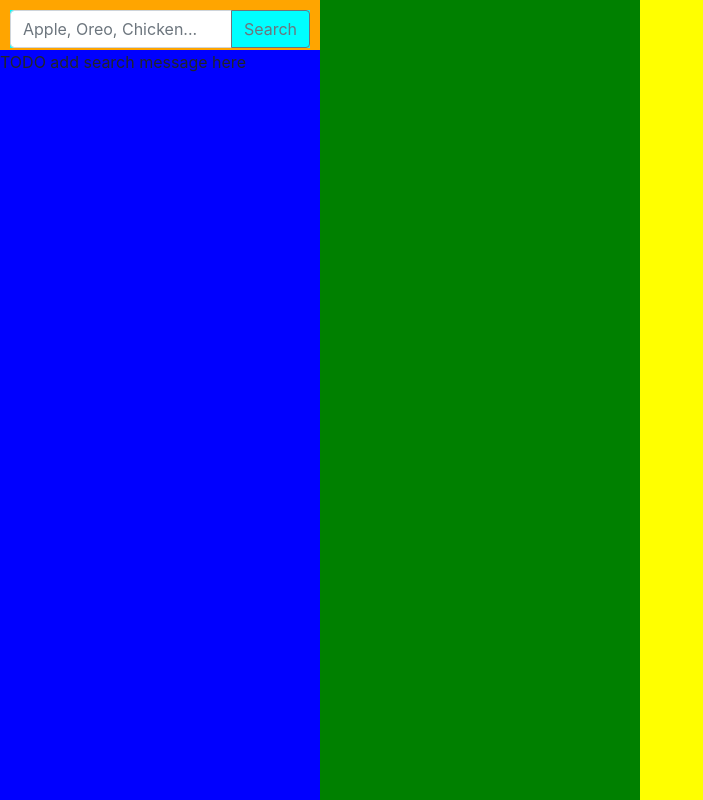
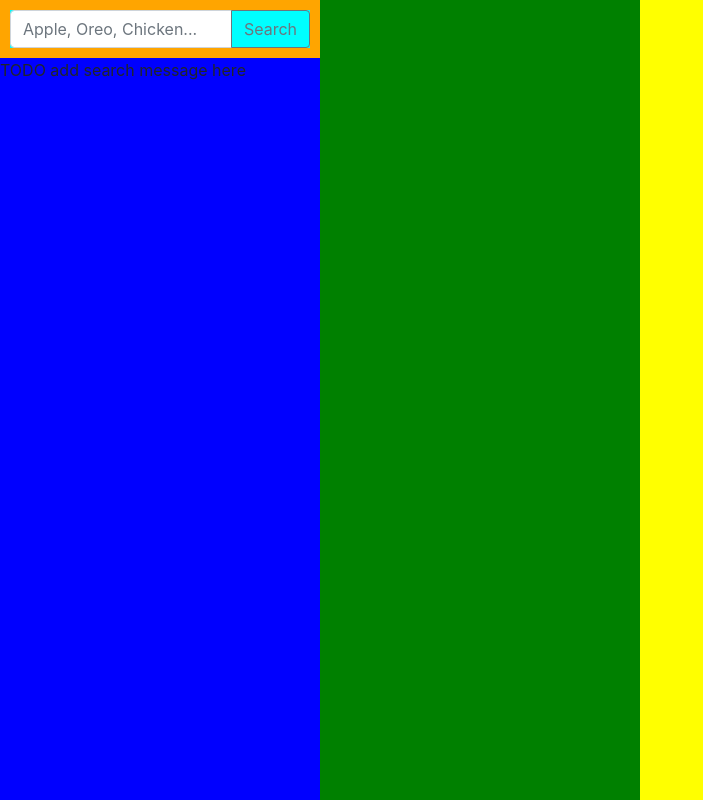
Before and after one commit to zacharypetersen1/calorie-stat, a React (Create React App) app: page / in a window 1280 px wide. Shown: the whole page, without its empty margins (0-703 px from the left). Built offline with nearby package versions, Linux system fonts and the light colour scheme.

Commit message:
Adjust section heading height

```diff
--- a/src/app.scss
+++ b/src/app.scss
@@ -1,5 +1,4 @@
-$section-head: 50px;
-$search-bar-height: 20px;
+$section-head: 58px;
 
 .app-container{
   background-color: red;
```
